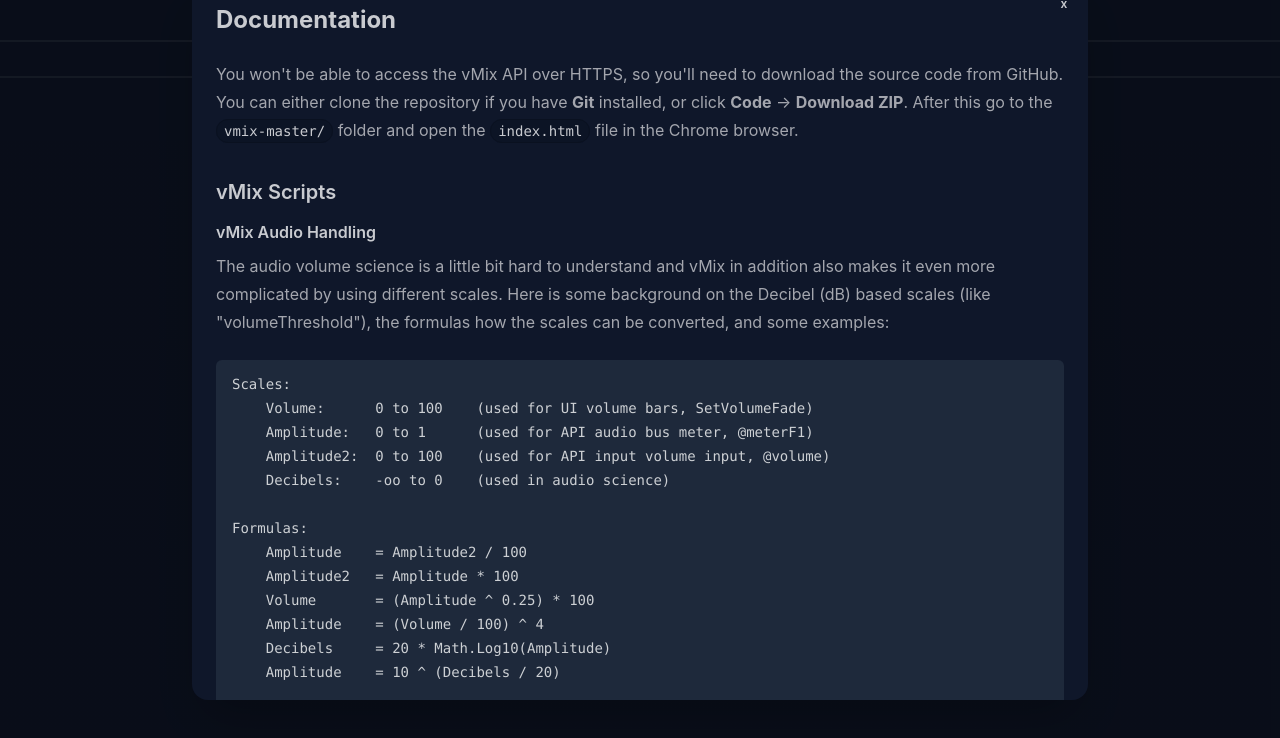
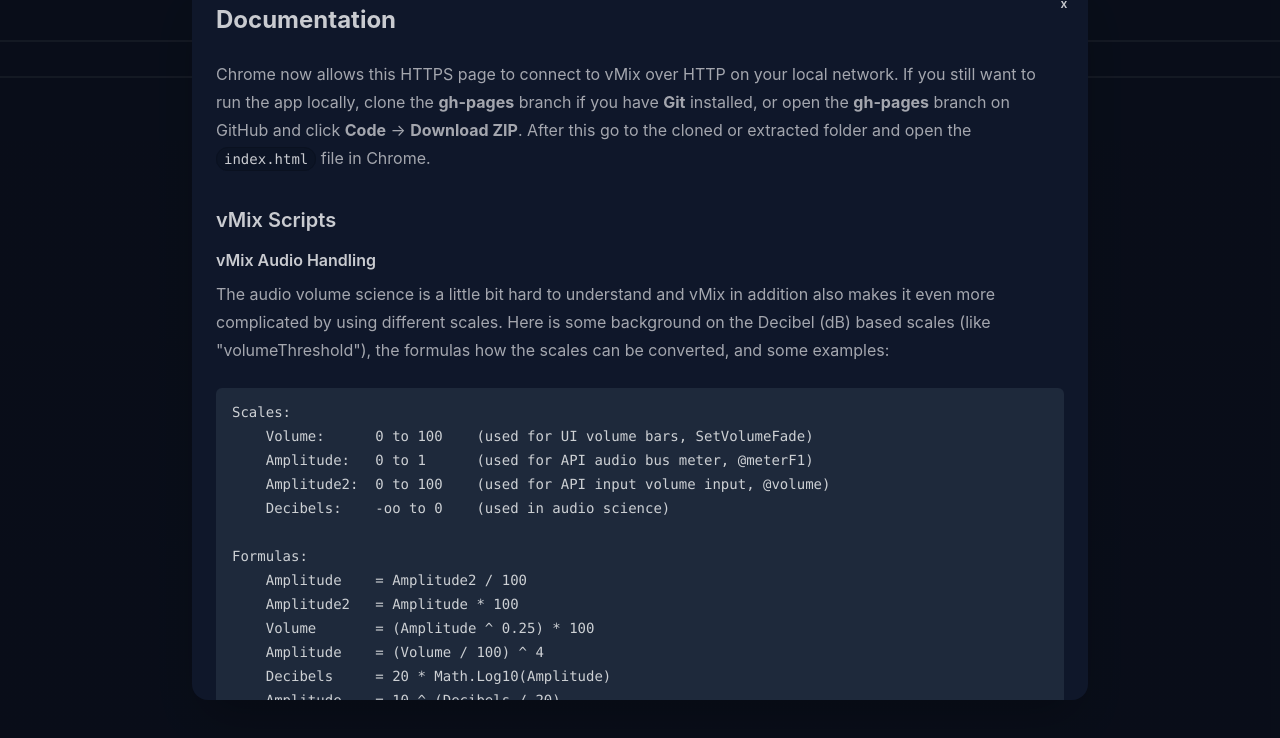
Before and after one commit to live-miracles/vmix-master, a website with bundled scripts: page public/index.html in a window 1280 px wide. Both pictures are taken after a click on the button "Documentation". Shown: the part 60-798 px from the top of the page. Built offline with nearby package versions, Linux system fonts and the light colour scheme.

Commit message:
update docs

```diff
--- a/public/index.html
+++ b/public/index.html
@@ -168,9 +168,9 @@
           <h2>Documentation</h2>
 
           <p>
-            You won't be able to access the vMix API over HTTPS, so you'll need to download the source code from GitHub. You can either clone the
-            repository if you have <b>Git</b> installed, or click <b>Code</b> -> <b>Download ZIP</b>. After this go to the
-            <code>vmix-master/</code> folder and open the <code>index.html</code> file in the Chrome browser.
+            Chrome now allows this HTTPS page to connect to vMix over HTTP on your local network. If you still want to run the app locally, clone the
+            <b>gh-pages</b> branch if you have <b>Git</b> installed, or open the <b>gh-pages</b> branch on GitHub and click <b>Code</b> ->
+            <b>Download ZIP</b>. After this go to the cloned or extracted folder and open the <code>index.html</code> file in Chrome.
           </p>
 
           <h3>vMix Scripts</h3>
```
Also changed, not shown: README.md.
